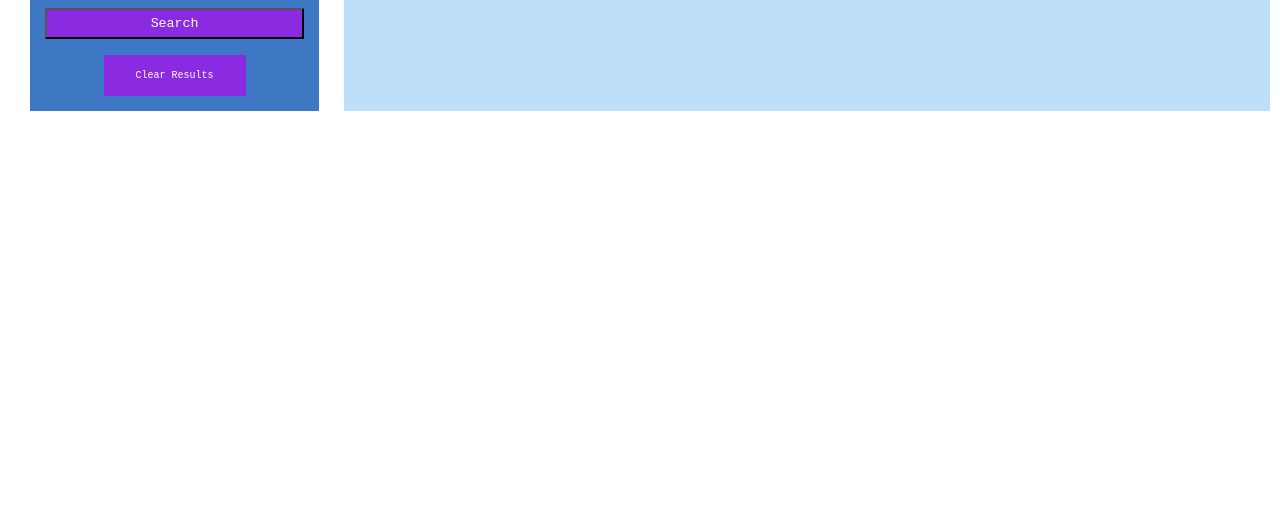
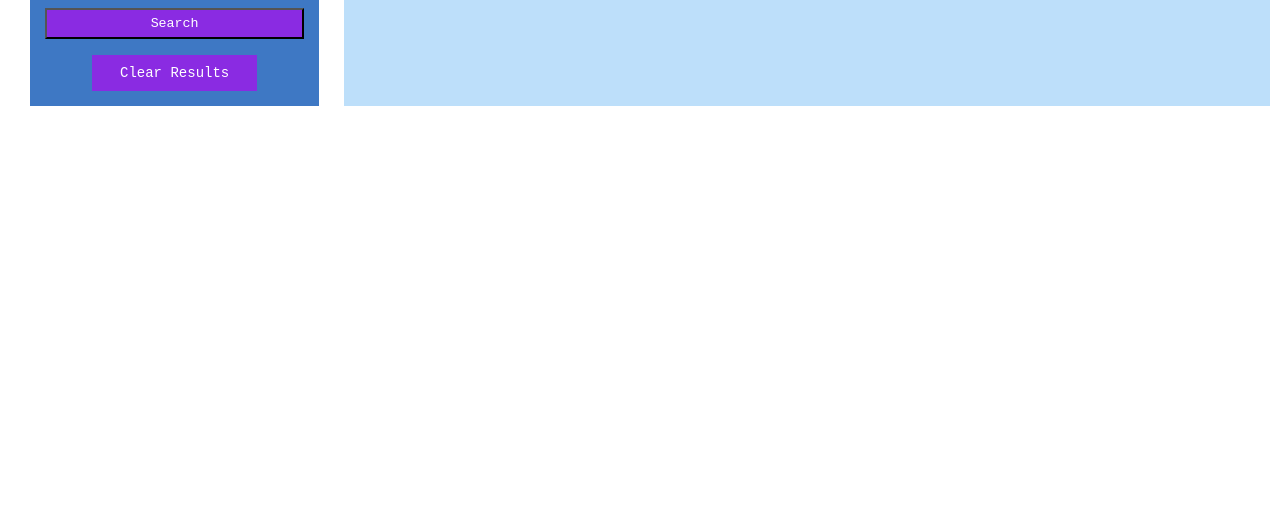
Before and after one commit to difrancesco1/difrancesco-weather-near-you, a plain HTML site: page index.html in a window 1280 px wide. Shown: the part 273-800 px from the top of the page. Drawn offline with nearby package versions, Linux system fonts and the light colour scheme.

Commit message:
Minor change to clear storage button on stylesheet

```diff
--- a/assets/css/stylesheet.css
+++ b/assets/css/stylesheet.css
@@ -18,12 +18,12 @@
     background-color: blueviolet;
     border: none;
     color: white;
-  padding: 15px 32px;
+    padding: 10px 28px;
     margin-top: 10px;
     text-align: center;
     text-decoration: none;
     display: inline-block;
-  font-size: 10px;
+    font-size: 14px;
   }
   .search-container {
     display: flex;
```
Lines whose indentation alone changed are shown as unchanged.
